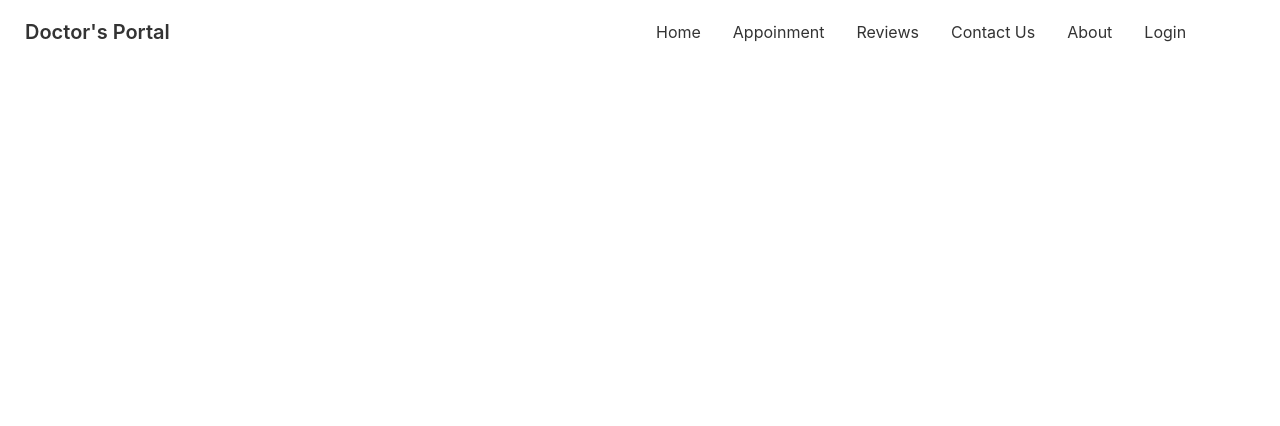
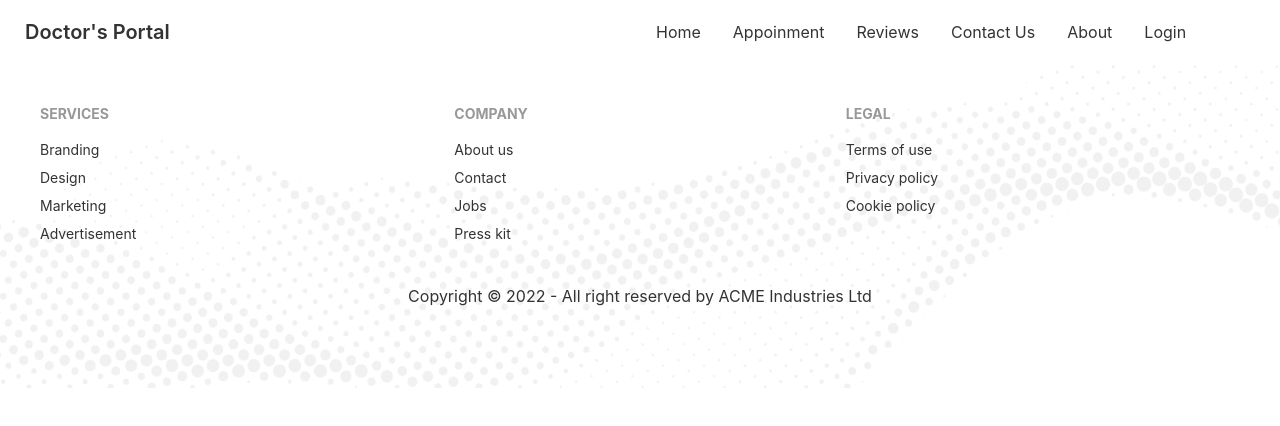
Before and after one commit to Fahadmohammad1/doctors-portal-client, a React (Create React App) app: page /login in a window 1280 px wide. Shown: the top 426 px of the page. Built offline with nearby package versions, Linux system fonts and the light colour scheme.

Commit message:
footer complete

```diff
--- a/src/App.js
+++ b/src/App.js
@@ -2,6 +2,7 @@
 import "./App.css";
 import About from "./Pages/About/About";
 import Home from "./Pages/Home/Home";
+import Footer from "./Pages/Shared/Footer";
 import Navbar from "./Pages/Shared/Navbar";
 
 function App() {
@@ -12,6 +13,7 @@
         <Route path="/" element={<Home />}></Route>
         <Route path="/about " element={<About />}></Route>
       </Routes>
+      <Footer></Footer>
     </div>
   );
 }
--- a/src/Pages/Home/Banner.js
+++ b/src/Pages/Home/Banner.js
@@ -2,17 +2,21 @@
 import chair from "../../assets/images/chair.png";
 const Banner = () => {
   return (
-    <div class="hero min-h-screen xl:px-8">
-      <div class="hero-content flex-col lg:flex-row-reverse">
-        <img src={chair} class="lg:max-w-2xl rounded-lg shadow-2xl" alt="" />
+    <div className="hero min-h-screen xl:px-8">
+      <div className="hero-content flex-col lg:flex-row-reverse">
+        <img
+          src={chair}
+          className="lg:max-w-2xl rounded-lg shadow-2xl"
+          alt=""
+        />
         <div className="xl:pr-16">
-          <h1 class="text-5xl font-bold">Your New Smile Starts Here</h1>
-          <p class="py-6">
+          <h1 className="text-5xl font-bold">Your New Smile Starts Here</h1>
+          <p className="py-6">
             Provident cupiditate voluptatem et in. Quaerat fugiat ut assumenda
             excepturi exercitationem quasi. In deleniti eaque aut repudiandae et
             a id nisi.
           </p>
-          <button class="btn border-0 bg-gradient-to-r from-secondary to-primary font-bold text-white">
+          <button className="btn border-0 bg-gradient-to-r from-secondary to-primary font-bold text-white">
             Get Started
           </button>
         </div>
--- a/src/Pages/Home/DentalCare.js
+++ b/src/Pages/Home/DentalCare.js
@@ -3,23 +3,23 @@
 
 const DentalCare = () => {
   return (
-    <div class="hero min-h-screen">
-      <div class="hero-content flex-col lg:flex-row">
+    <div className="hero min-h-screen">
+      <div className="hero-content flex-col lg:flex-row">
         <img
           src={treatment}
           alt=""
-          class=" lg:max-w-sm rounded-lg shadow-2xl"
+          className=" lg:max-w-sm rounded-lg shadow-2xl"
         />
         <div>
-          <h1 class="text-5xl font-bold">
+          <h1 className="text-5xl font-bold">
             Exeptional Dental Care, on Your Terms
           </h1>
-          <p class="py-6">
+          <p className="py-6">
             Provident cupiditate voluptatem et in. Quaerat fugiat ut assumenda
             excepturi exercitationem quasi. In deleniti eaque aut repudiandae et
             a id nisi.
           </p>
-          <button class="btn btn-primary">Get Started</button>
+          <button className="btn btn-primary">Get Started</button>
         </div>
       </div>
     </div>
--- a/src/Pages/Home/DetailsCard.js
+++ b/src/Pages/Home/DetailsCard.js
@@ -2,12 +2,12 @@
 
 const DetailsCard = ({ img, bg, cardTitle }) => {
   return (
-    <div class={`card lg:card-side shadow-xl ${bg} text-white`}>
+    <div className={`card lg:card-side shadow-xl ${bg} text-white`}>
       <figure className="pl-6">
         <img src={img} alt="Album" />
       </figure>
-      <div class="card-body">
-        <h2 class="card-title">{cardTitle}</h2>
+      <div className="card-body">
+        <h2 className="card-title">{cardTitle}</h2>
         <p>Click the button to listen on Spotiwhy app.</p>
       </div>
     </div>
--- a/src/Pages/Home/Review.js
+++ b/src/Pages/Home/Review.js
@@ -2,16 +2,16 @@
 
 const Review = ({ review }) => {
   return (
-    <div class="card max-w-lg bg-base-100 shadow-xl">
-      <div class="card-body">
+    <div className="card max-w-lg bg-base-100 shadow-xl">
+      <div className="card-body">
         <p>
           Lorem ipsum dolor sit amet consectetur, adipisicing elit. Quis quod
           nesciunt fuga! Alias voluptatem quae molestiae amet! Magni, rem
           molestiae!
         </p>
         <div className="flex items-center">
-          <div class="avatar">
-            <div class="w-24 rounded-full ring ring-primary ring-offset-base-100 mr-5">
+          <div className="avatar">
+            <div className="w-24 rounded-full ring ring-primary ring-offset-base-100 mr-5">
               <img src={review?.img} alt="" />
             </div>
           </div>
--- a/src/Pages/Home/Service.js
+++ b/src/Pages/Home/Service.js
@@ -2,12 +2,12 @@
 
 const Service = ({ service }) => {
   return (
-    <div class="card w-full shadow-xl mx-auto">
-      <figure class="px-10 pt-10">
-        <img src={service.image} alt="" class="rounded-xl" />
+    <div className="card w-full shadow-xl mx-auto">
+      <figure className="px-10 pt-10">
+        <img src={service.image} alt="" className="rounded-xl" />
       </figure>
-      <div class="card-body items-center text-center">
-        <h2 class="card-title text-accent">{service.title}</h2>
+      <div className="card-body items-center text-center">
+        <h2 className="card-title text-accent">{service.title}</h2>
         <p>{service.description}</p>
       </div>
     </div>
--- /dev/null
+++ b/src/Pages/Shared/Footer.js
@@ -0,0 +1,65 @@
+import React from "react";
+import footer from "../../assets/images/footer.png";
+
+const Footer = () => {
+  return (
+    <footer
+      style={{
+        background: `url(${footer})`,
+        backgroundSize: "cover",
+        backgroundPositionY: "center",
+      }}
+      className=" p-10"
+    >
+      <div className="footer">
+        <div>
+          <span className="footer-title">Services</span>
+          <a href="/" className="link link-hover">
+            Branding
+          </a>
+          <a href="/" className="link link-hover">
+            Design
+          </a>
+          <a href="/" className="link link-hover">
+            Marketing
+          </a>
+          <a href="/" className="link link-hover">
+            Advertisement
+          </a>
+        </div>
+        <div>
+          <span className="footer-title">Company</span>
+          <a href="/" className="link link-hover">
+            About us
+          </a>
+          <a href="/" className="link link-hover">
+            Contact
+          </a>
+          <a href="/" className="link link-hover">
+            Jobs
+          </a>
+          <a href="/" className="link link-hover">
+            Press kit
+          </a>
+        </div>
+        <div>
+          <span className="footer-title">Legal</span>
+          <a href="/" className="link link-hover">
+            Terms of use
+          </a>
+          <a href="/" className="link link-hover">
+            Privacy policy
+          </a>
+          <a href="/" className="link link-hover">
+            Cookie policy
+          </a>
+        </div>
+      </div>
+      <div className="text-center my-10">
+        <p>Copyright © 2022 - All right reserved by ACME Industries Ltd</p>
+      </div>
+    </footer>
+  );
+};
+
+export default Footer;
--- a/src/Pages/Shared/Navbar.js
+++ b/src/Pages/Shared/Navbar.js
@@ -25,38 +25,38 @@
     </>
   );
   return (
-    <div class="navbar bg-base-100">
-      <div class="navbar-start">
-        <div class="dropdown">
-          <label tabindex="0" class="btn btn-ghost lg:hidden">
+    <div className="navbar bg-base-100">
+      <div className="navbar-start">
+        <div className="dropdown">
+          <label tabIndex="0" className="btn btn-ghost lg:hidden">
             <svg
               xmlns="http://www.w3.org/2000/svg"
-              class="h-5 w-5"
+              className="h-5 w-5"
               fill="none"
               viewBox="0 0 24 24"
               stroke="currentColor"
             >
               <path
-                stroke-linecap="round"
-                stroke-linejoin="round"
-                stroke-width="2"
+                strokeLinecap="round"
+                strokeLinejoin="round"
+                strokeWidth="2"
                 d="M4 6h16M4 12h8m-8 6h16"
               />
             </svg>
           </label>
           <ul
-            tabindex="0"
-            class="menu menu-compact dropdown-content mt-3 p-2 shadow bg-base-100 rounded-box w-52"
+            tabIndex="0"
+            className="menu menu-compact dropdown-content mt-3 p-2 shadow bg-base-100 rounded-box w-52"
           >
             {menuItems}
           </ul>
         </div>
-        <Link to="/" class="btn btn-ghost normal-case text-xl">
+        <Link to="/" className="btn btn-ghost normal-case text-xl">
           Doctor's Portal
         </Link>
       </div>
-      <div class="navbar-center hidden lg:flex">
-        <ul class="menu menu-horizontal p-0">{menuItems}</ul>
+      <div className="navbar-center hidden lg:flex">
+        <ul className="menu menu-horizontal p-0">{menuItems}</ul>
       </div>
     </div>
   );
```
